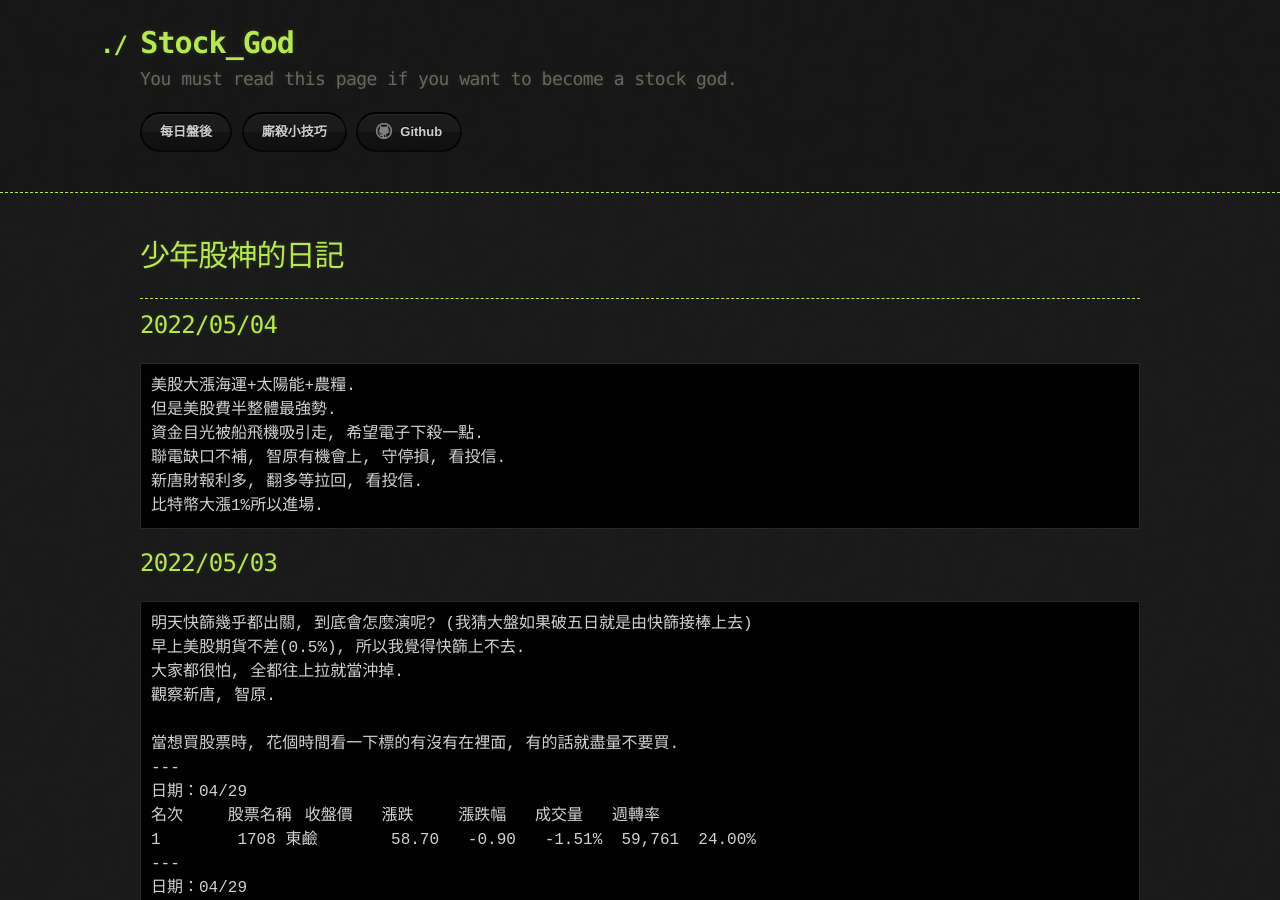
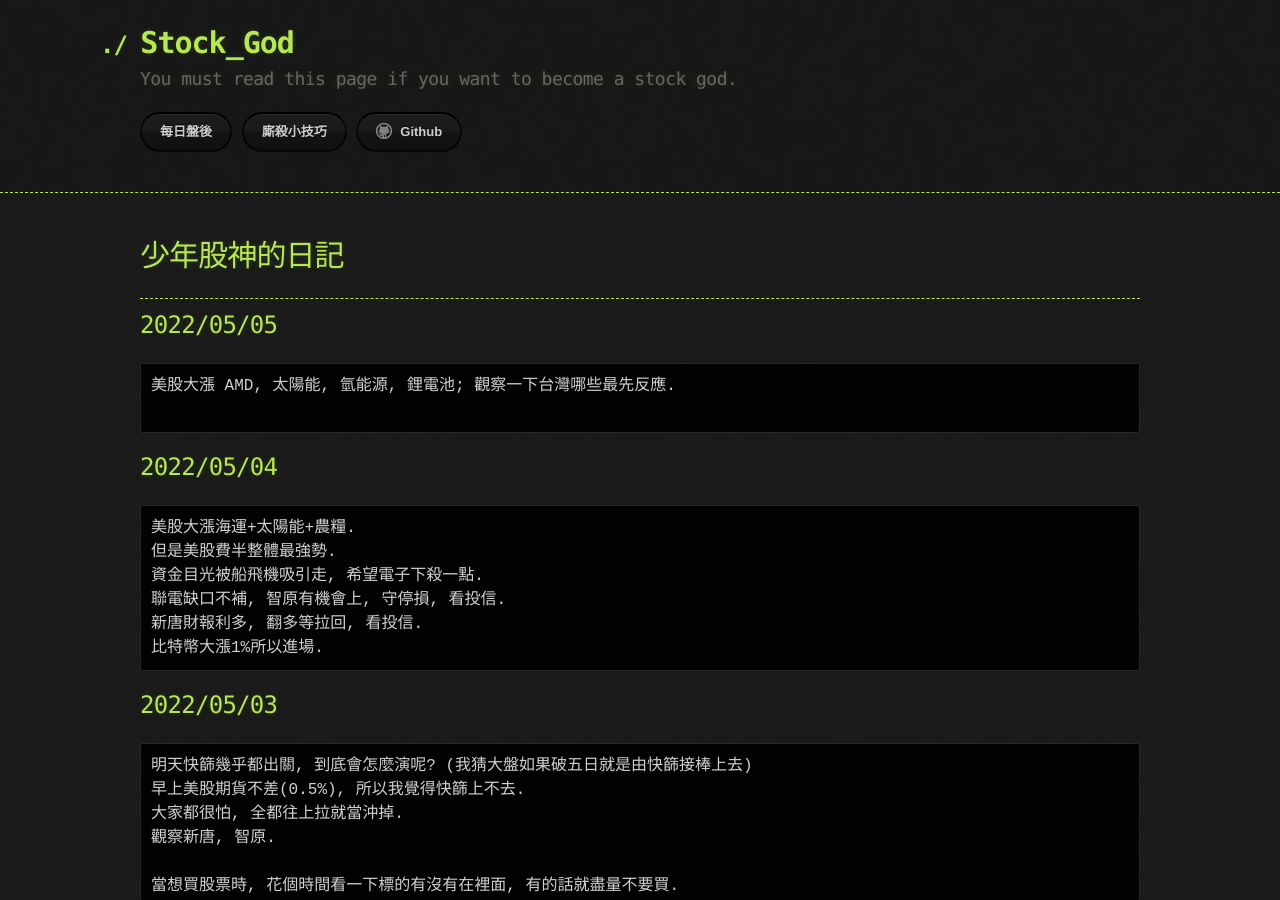
Before and after one commit to lepg5487/Stock_God, a Jekyll site: the page built from index.md, in a window 1280 px wide and 900 px high. Built offline with Jekyll 4.4.1, drawn with Linux system fonts in a browser that asks for light colours; our own code applies the rules of GitHub Pages for plain Markdown files.

Commit message:
Update index.md

````diff
--- a/index.md
+++ b/index.md
@@ -5,6 +5,12 @@ layout: testlayouts
 # 少年股神的日記
 
 ---
+
+## 2022/05/05
+```
+美股大漲 AMD, 太陽能, 氫能源, 鋰電池; 觀察一下台灣哪些最先反應.
+
+```
 
 ## 2022/05/04
 ```
````
